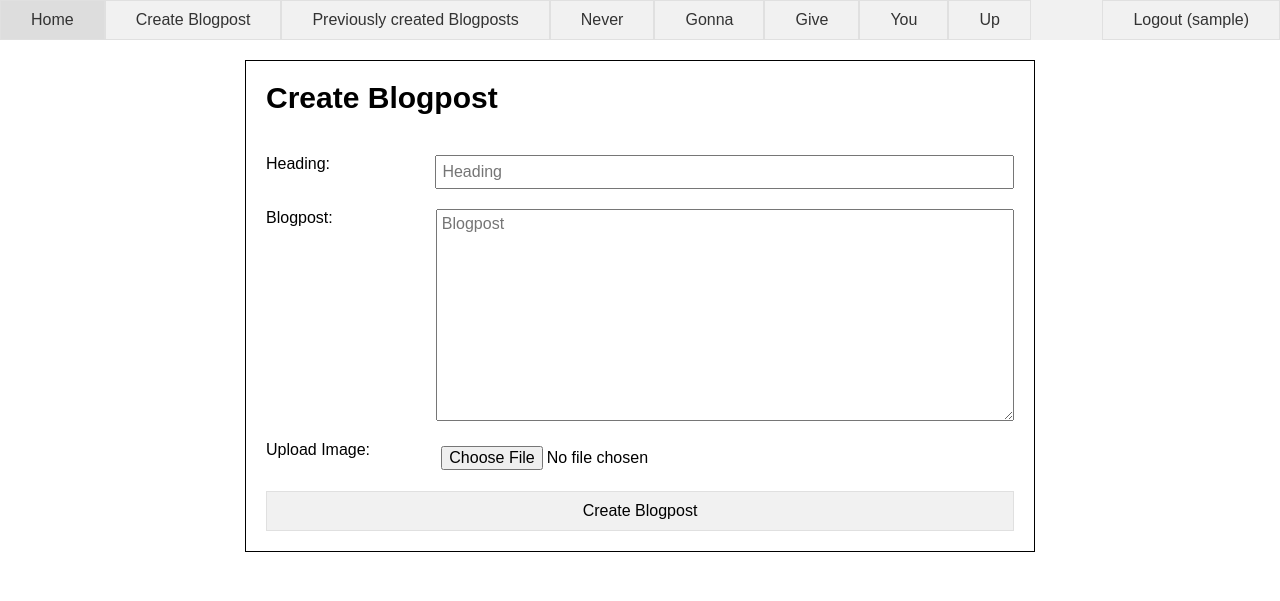
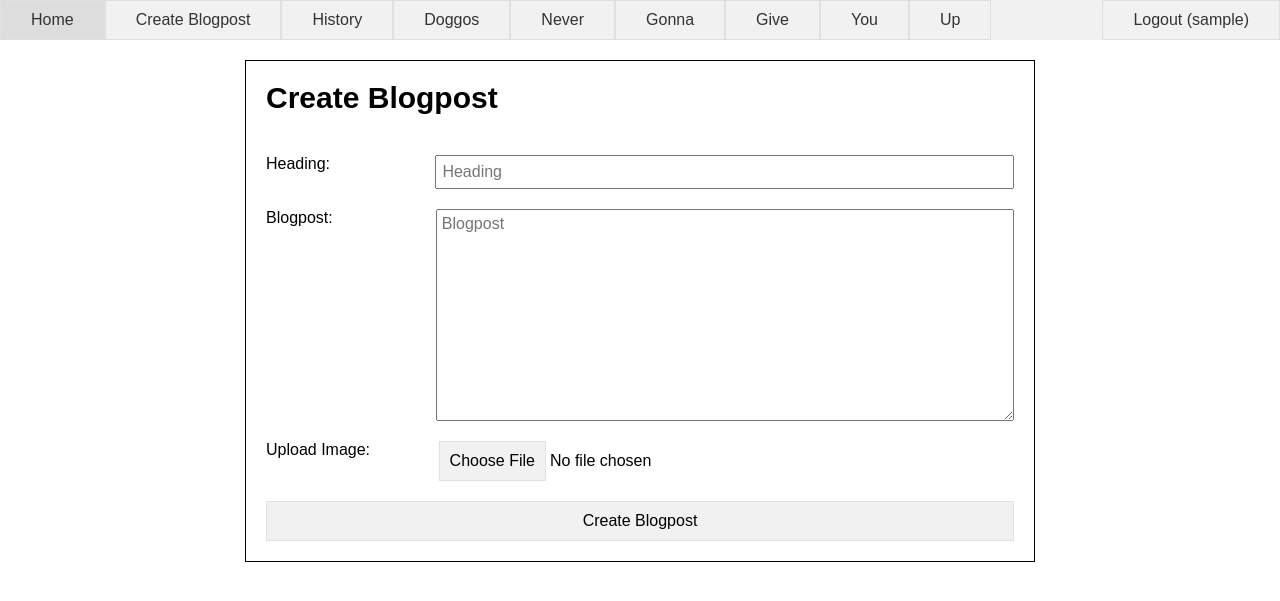
Before and after one commit to FelixSchuster/VulnBlog, a PHP site: page /index.php?page=create_blogpost.php in a window 1280 px wide. Shown: the top 601 px of the page. Run offline with PHP 8.4, Linux system fonts and the light colour scheme; the visitor is signed in with stand-in values (Sample User, id 1).

Commit message:
add dockerfile, refactoring

```diff
--- a/html/css/style.css
+++ b/html/css/style.css
@@ -123,6 +123,22 @@ button:hover {
     cursor:pointer;
 }
 
+.row > input[type="file"] {
+    padding: 0px;
+    height: auto;
+}
+
+input[type="file"]::file-selector-button {
+    background-color: #f1f1f1;
+    border: 1px solid #e0e0e0;
+    padding: 10px;
+}
+
+input[type="file"]::file-selector-button:hover {
+    background-color: #ddd;
+    cursor:pointer;
+}
+
 /* * * * * * * * * * NAVBAR * * * * * * * * * */
 
 .navbar {
--- a/html/pages/create_blogpost.php
+++ b/html/pages/create_blogpost.php
@@ -25,36 +25,41 @@
 <?php
     if(isset($_POST["create_blogpost"]) && isset($_POST["heading"]) && isset($_POST["blogpost"]) && $_FILES['image']['size'] > 0)
     {
-        if(isset($_FILES['image'])){
+        if(isset($_FILES['image'])) {
             $errors= array();
             $file_name = $_FILES['image']['name'];
             $file_size =$_FILES['image']['size'];
             $file_tmp =$_FILES['image']['tmp_name'];
             $file_type=$_FILES['image']['type'];
 
-            if($file_size > 2097152){
-               $errors[]='File size must be excately 2 MB';
-            }
-            if (file_exists("uploads/" . $file_name)) {
-              $errors[]='Sorry, file already exists.';
+            if($file_size > 2097152) {
+                $errors[]='File size > 2 MB';
             }
 
-            if(empty($errors)==true){
-               move_uploaded_file($file_tmp,"uploads/".$file_name);
-               if($query_handler->create_blogpost($_SESSION["user_id"], date("Y-m-d H:i:s"), $_POST["heading"], $_POST["blogpost"], $file_name)) {
-                ugly_alert("Success uploaded Picture!");
+            if (file_exists("uploads/" . $file_name)) {
+                $errors[]='File already exists';
+            }
+
+            if(empty($errors)==true) {
+                move_uploaded_file($file_tmp,"uploads/".$file_name);
+
+                if($query_handler->create_blogpost($_SESSION["user_id"], date("Y-m-d H:i:s"), $_POST["heading"], $_POST["blogpost"], $file_name)) {
+                    ugly_alert("Success!");
+
                 } else {
                     ugly_alert("Failure!");
                 }
-            }else{
+
+            } else {
                 $errorMessage = '';
-                foreach ($errors as $error)
-                {
+
+                foreach ($errors as $error) {
                     $errorMessage = $errorMessage . ' ' . $error;
                 }
+
                 ugly_alert($errorMessage);
             }
-         }
+        }
     }
     else if (isset($_POST["create_blogpost"]) && isset($_POST["heading"]) && isset($_POST["blogpost"])) {
         if($query_handler->create_blogpost($_SESSION["user_id"], date("Y-m-d H:i:s"), $_POST["heading"], $_POST["blogpost"], NULL)) {
--- a/html/pages/blogpost_history.php
+++ b/html/pages/history.php
@@ -34,6 +34,10 @@
                 }
                 echo "</table>";
             }
+
+            else {
+                echo "No blogposts created yet.";
+            }
         ?>
     </div>
 </div>
--- a/html/res/navbar.php
+++ b/html/res/navbar.php
@@ -1,11 +1,12 @@
 <ul class="navbar">
     <li><a href="index.php">Home</a></li>
     <li><a href="index.php?page=create_blogpost.php">Create Blogpost</a></li>
-    <li><a href="index.php?page=blogpost_history.php">Previously created Blogposts</a></li>
+    <li><a href="index.php?page=history.php">History</a></li>
+    <li><a href="index.php?page=doggos.php&url=https://dog.ceo/api/breeds/image/random">Doggos</a></li>
     <li><a href="https://rebrand.ly/r1ckr0l13r">Never</a></li>
     <li><a href="https://rebrand.ly/r1ckr0l13r">Gonna</a></li>
     <li><a href="https://rebrand.ly/r1ckr0l13r">Give</a></li>
     <li><a href="https://rebrand.ly/r1ckr0l13r">You</a></li>
-    <li><a href="index.php?page=dogs.php&url=https://dog.ceo/api/breeds/image/random">Up</a></li>
+    <li><a href="https://rebrand.ly/r1ckr0l13r">Up</a></li>
     <li class="float-right"><a href="index.php?page=logout.php">Logout (<?php echo $_SESSION["username"]?>)</a></li>
 </ul>
```
Also changed, not shown: database/db.sql (+6 -3 lines), html/pages/doggos.php (added, +19 -0 lines), html/pages/dogs.php (deleted, +0 -17 lines), README.md, html/uploads/tyrannosaurus.jpg (added), 3 other files.
